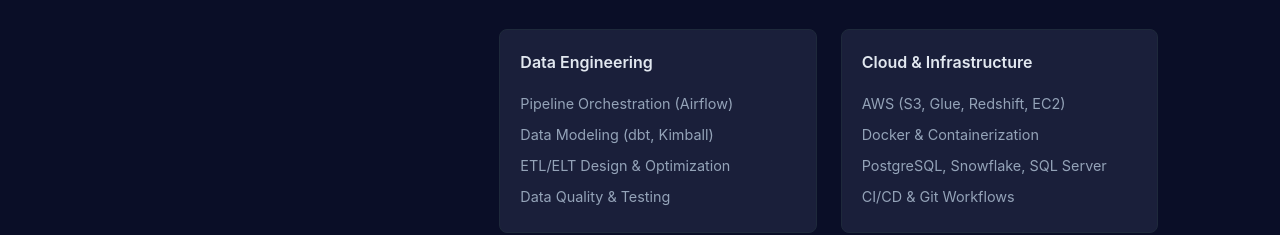
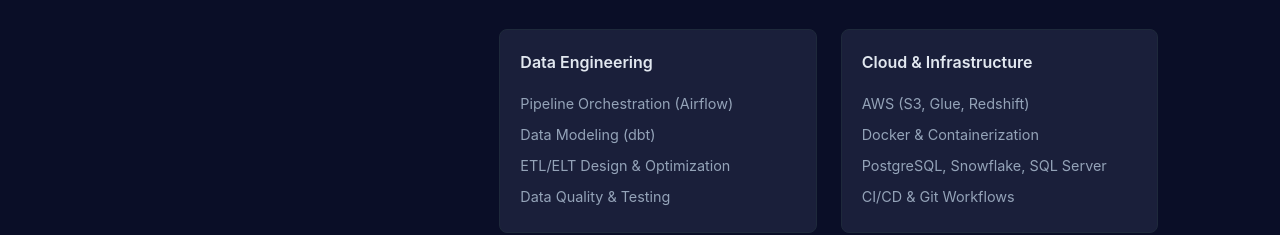
Before and after one commit to ravager1204/ravager1204.github.io, a plain HTML site: page index.html in a window 1280 px wide. Shown: the part 1249-1484 px from the top of the page. Drawn offline with Linux system fonts and the light colour scheme.

Commit message:
Update index.html

```diff
--- a/index.html
+++ b/index.html
@@ -607,7 +607,7 @@
         </div>
     </section>
 
-    <!-- About -->
+    <!-- About Me -->
     <section id="about">
         <div class="container">
             <div class="section-header">
@@ -639,7 +639,7 @@
                             <h4>Data Engineering</h4>
                             <ul>
                                 <li>Pipeline Orchestration (Airflow)</li>
-                                <li>Data Modeling (dbt, Kimball)</li>
+                                <li>Data Modeling (dbt)</li>
                                 <li>ETL/ELT Design & Optimization</li>
                                 <li>Data Quality & Testing</li>
                             </ul>
@@ -647,7 +647,7 @@
                         <div class="expertise-card">
                             <h4>Cloud & Infrastructure</h4>
                             <ul>
-                                <li>AWS (S3, Glue, Redshift, EC2)</li>
+                                <li>AWS (S3, Glue, Redshift)</li>
                                 <li>Docker & Containerization</li>
                                 <li>PostgreSQL, Snowflake, SQL Server</li>
                                 <li>CI/CD & Git Workflows</li>
```
